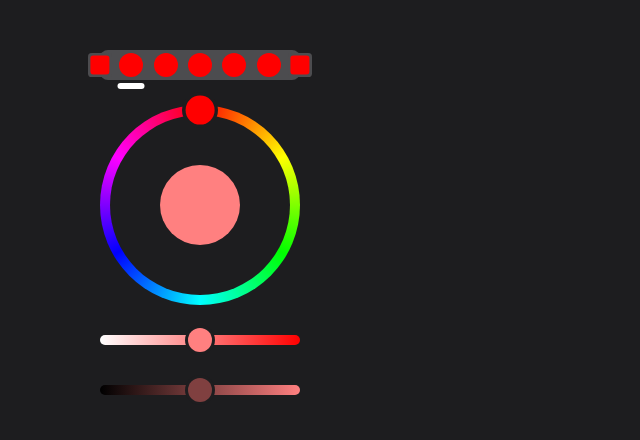
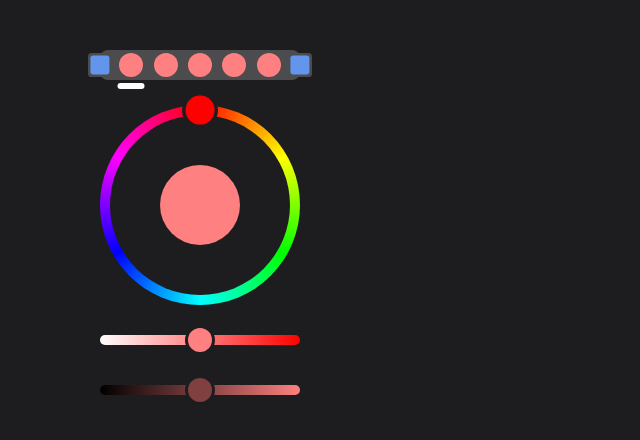
Before and after one commit to ForgeThrall/Christmas-Lights, a plain HTML site: page data/index.htm in a window 1280 px wide. Shown: the whole page, without its empty margins (0-640 px from the left). Drawn offline with Linux system fonts and the light colour scheme.

Commit message:
Palette entries data structure

```diff
--- a/data/index.htm
+++ b/data/index.htm
@@ -145,26 +145,28 @@
 		}
 
 		class PalettePicker {
-			active = 0;
 			size = 5;
+			palette = [];
+			activeEntry = 0;
 			paletteElement;
 			callback;
 
 			constructor(element) {
-				// Is there an elegant to inflate this with an arbitrary number
-				// of palette divs including unique indicies?
-				element.insertAdjacentHTML("afterbegin",
-				`<div class="palette-container">
-					<div class="palette-decrease"></div>
-					<div class="palette-entry" index="0" style="--index: 0;"></div>
-					<div class="palette-entry" index="1" style="--index: 1;"></div>
-					<div class="palette-entry" index="2" style="--index: 2;"></div>
-					<div class="palette-entry" index="3" style="--index: 3;"></div>
-					<div class="palette-entry" index="4" style="--index: 4;"></div>
+				let HTMLinsert = `<div class="palette-container">`;
+				for(let i = 0; i < this.size; i++){
+					let h = 0, s = .5, v = .5;
+					let r, g, b;
+					// TODO: break out these color utilities
+					[r, g, b] = ColorPicker.hsvToRgb(h, s, 1);
+					this.palette[i] = {h: h, s: s, v: v};
+					HTMLinsert += `<div class="palette-entry" index="${i}" style="--index: ${i}; --entry-color: rgb(${r}, ${g}, ${b})"></div>`;
+				}
+				HTMLinsert += `<div class="palette-decrease"></div>
 					<div class="palette-increase"></div>
 					<div class="palette-indicator"></div>
-				</div>`
-				);
+					</div>`
+				element.insertAdjacentHTML("afterbegin", HTMLinsert);
+
 				this.paletteElement = element;
 				this.callback = window[element.getAttribute("listener")];
 
@@ -177,10 +179,10 @@
 
 			paletteSelect(e) {
 				let newActive = e.target.getAttribute("index");
-				if(newActive === this.active) return;
-				this.active = newActive;
-				this.paletteElement.style.setProperty("--active-entry", this.active);
-				this.callback.onIndexChange(this.active);
+				if(newActive === this.activeEntry) return;
+				this.activeEntry = newActive;
+				this.paletteElement.style.setProperty("--active-entry", this.activeEntry);
+				this.callback.onIndexChange(this.activeEntry);
 			}
 
 			paletteDecrease(e) {
@@ -441,17 +443,22 @@
 			left: 100%;
 		}
 
+		.palette-decrease::after,
+		.palette-increase::after {
+			content: '';
+			width: 80%; height: 80%;
+			background: cornflowerblue;
+		}
+
 		.palette-entry {
 			left: calc((((100 - var(--button-size) + var(--entry-size)) / (var(--entry-count) + 1)) * (var(--index) + 1) + var(--button-size) / 2 - var(--entry-size) / 2) * 1%);
 			height: 100%;
 			width: calc(var(--entry-size) * 1%);
 		}
-		.palette-entry::after,
-		.palette-decrease::after,
-		.palette-increase::after {
+		.palette-entry::after {
 			content: '';
 			width: 80%; height: 80%;
-			background: red;
+			background: var(--entry-color);
 		}
 
 		.palette-indicator {
```
